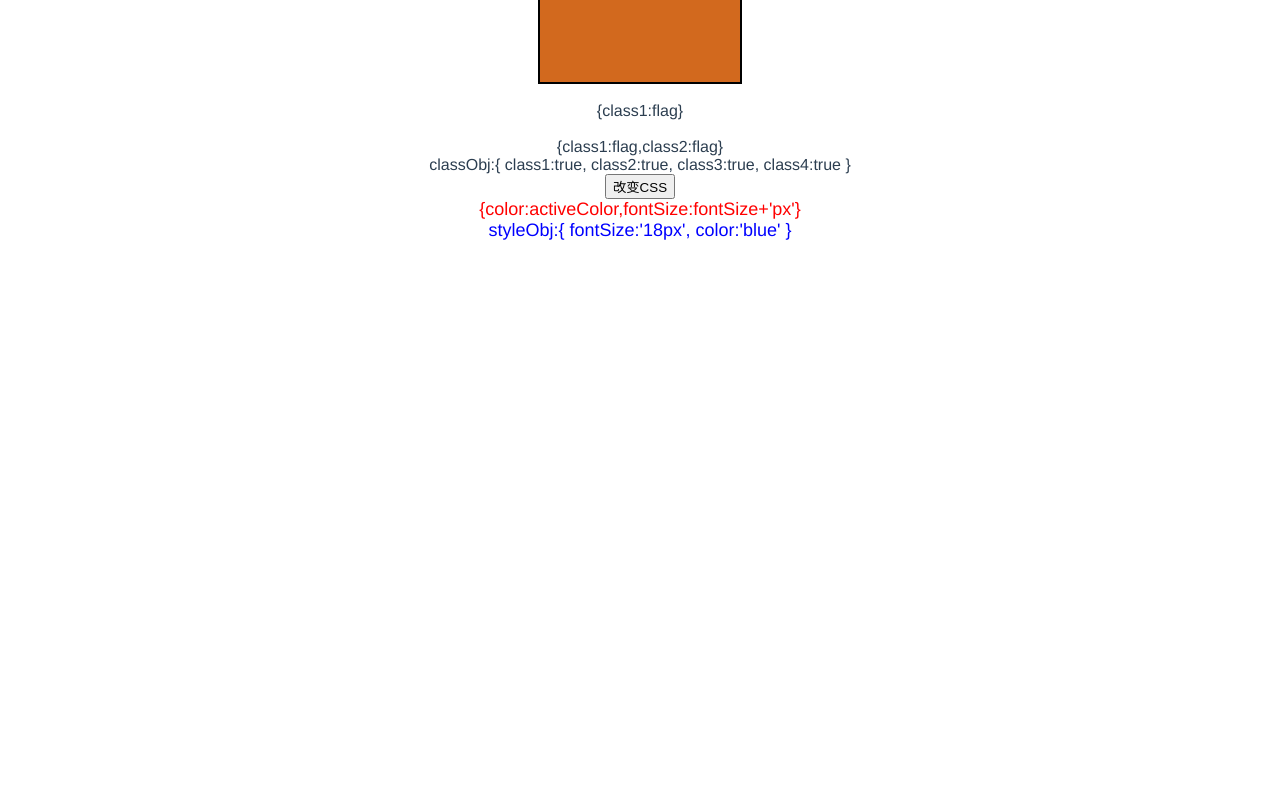
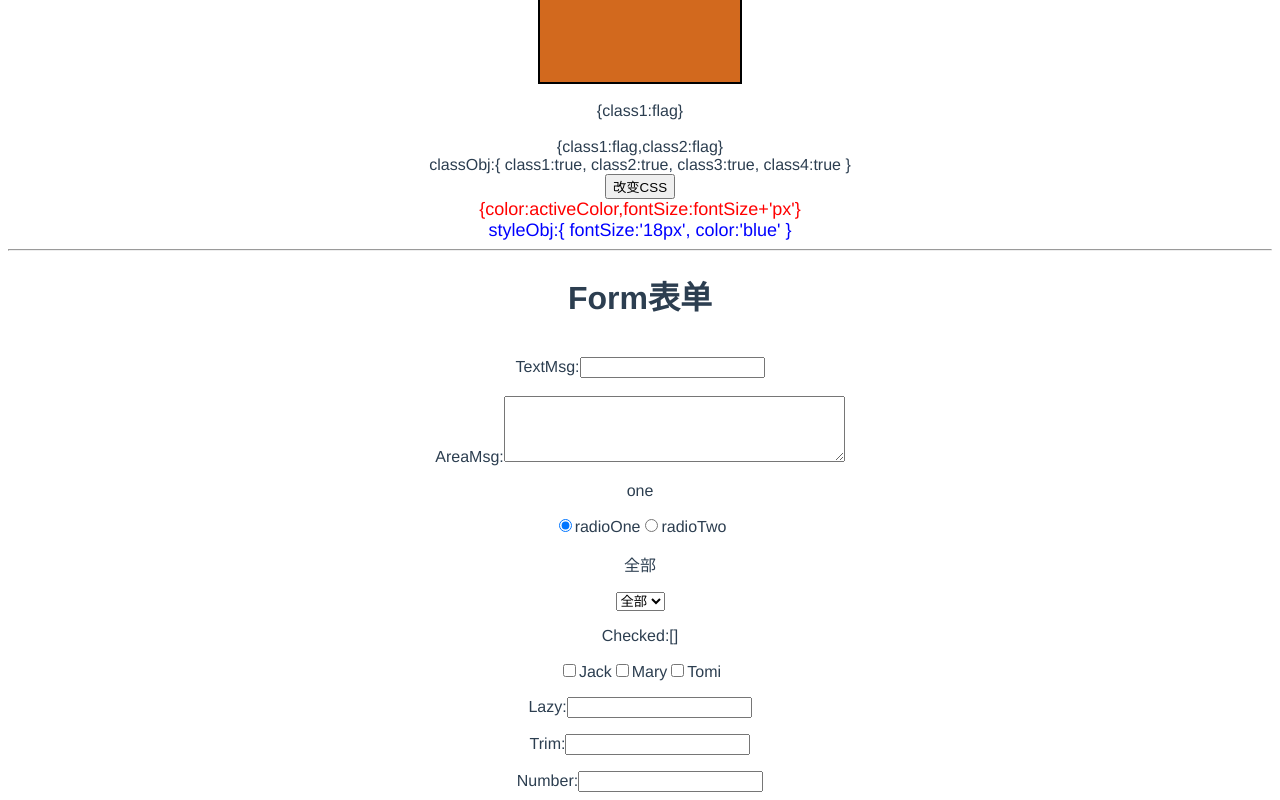
Before and after one commit to fenglixiong123/VueBase, a Vue app: page / in a window 1280 px wide. Shown: the part 1072-1872 px from the top of the page. Before the commit the page ends 1321 px from the top, so only its background shows below. Built offline with nearby package versions, Linux system fonts and the light colour scheme.

Commit message:
表单相关v-model以及watch用法

```diff
--- a/src/App.vue
+++ b/src/App.vue
@@ -6,6 +6,7 @@
     <Event/>
     <Compute/>
     <Style/>
+    <Form/>
   </div>
 </template>
 
@@ -14,9 +15,10 @@ import Base from './components/Base'
 import Event from "./components/Event";
 import Compute from "./components/Compute";
 import Style from "./components/Style";
+import Form from "./components/Form";
 export default {
   name: 'App',
-  components: {Style, Compute, Event, Base}
+  components: {Form, Style, Compute, Event, Base}
 }
 </script>
 
--- /dev/null
+++ b/src/components/Form.vue
@@ -0,0 +1,82 @@
+<template>
+    <div>
+      <hr/>
+      <h1>{{msg}}</h1>
+      <div>
+        <div>
+          {{textMsg}}
+        </div>
+        <br/>
+        TextMsg:<input type="text" v-model="textMsg"/>
+        <div>
+          {{areaMsg}}
+        </div>
+        <br/>
+        AreaMsg:<textarea rows="4" cols="40" v-model="areaMsg"></textarea>
+        <br/>
+        <p>{{radioBox}}</p>
+        <input type="radio" id="radioOne" value="one" v-model="radioBox"/>
+        <label for="radioOne">radioOne</label>
+        <input type="radio" id="radioTwo" value="two" v-model="radioBox"/>
+        <label for="radioTwo">radioTwo</label>
+        <br/>
+        <p>{{selectBox}}</p>
+        <select v-model="selectBox">
+          <option value="全部">全部</option>
+          <option value="上海">上海</option>
+          <option value="北京">北京</option>
+          <option value="西安">西安</option>
+        </select>
+        <br/>
+        <p>Checked:{{checkBox}}</p>
+        <input type="checkbox" id="checked1" value="Jack" v-model="checkBox"/>
+        <label for="checked1">Jack</label>
+        <input type="checkbox" id="checked2" value="Mary" v-model="checkBox"/>
+        <label for="checked2">Mary</label>
+        <input type="checkbox" id="checked3" value="Tomi" v-model="checkBox"/>
+        <label for="checked3">Tomi</label>
+      </div>
+      <div>
+        <p>{{lazyMsg}}</p>
+        Lazy:<input type="text" v-model.lazy="lazyMsg"/>
+        <p>{{trimMsg}}</p>
+        Trim:<input type="text" v-model.trim="trimMsg"/>
+        <p>{{numberMsg}}</p>
+        Number:<input type="number" v-model.number="numberMsg"/>
+      </div>
+    </div>
+</template>
+
+<script>
+    export default {
+      name: "Form",
+      data(){
+        return{
+          msg:'Form表单',
+          textMsg:'',
+          areaMsg:'',
+          radioBox:'one',
+          checkBox:[],
+          selectBox:'全部',
+          lazyMsg:'',
+          trimMsg:'',
+          numberMsg:''
+        }
+      },
+      methods:{
+
+      },
+      watch:{
+        textMsg:function (value) {
+          console.log("textMsg:"+value)
+          if(value==='习近平'){
+            console.log("非法字符！！！")
+          }
+        }
+      }
+    }
+</script>
+
+<style scoped>
+
+</style>
```
Also changed, not shown: 1 other file (tests, documents, lock files or other folders).
